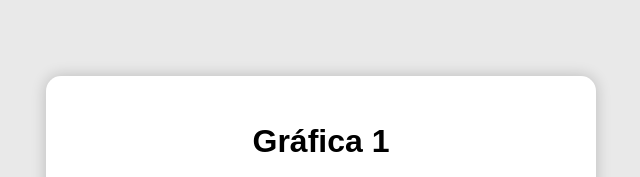
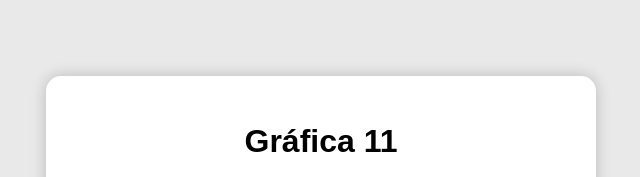
Before and after one commit to Danna-Alvarado/alvarado_danna, a plain HTML site: page graf11.html in a window 1280 px wide. Shown: the part 234-411 px from the top of the page, without its empty margins (319-959 px from the left). Drawn offline with Linux system fonts and the light colour scheme.

Commit message:
Update title and image source in graf11.html

```diff
--- a/graf11.html
+++ b/graf11.html
@@ -53,10 +53,10 @@
 
     <div class="contenedor">
 
-        <h1>Gráfica 1</h1>
+        <h1>Gráfica 11</h1>
 
         <!-- AQUI PONER IMAGEN -->
-        <img src="AQUI-PONER-LA-RUTA-DE-TU-IMAGEN.jpg" alt="Gráfica">
+        <img src="gra11.jpeg" alt="Gráfica">
 
         <a class="btn" href="graficas.html">Regresar</a>
 
```
